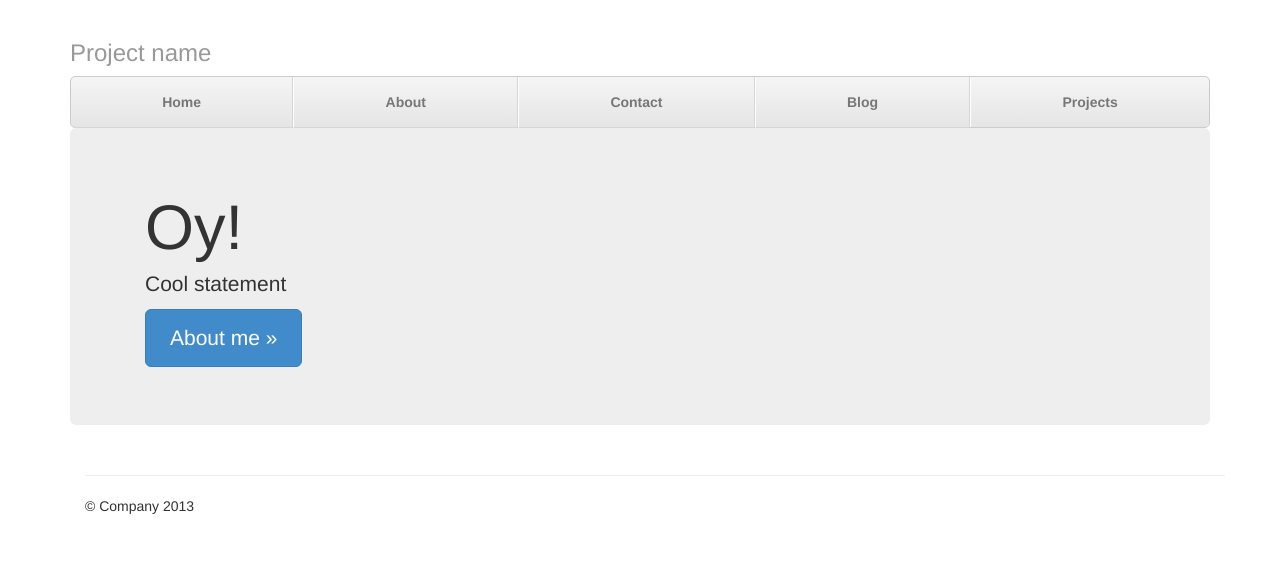
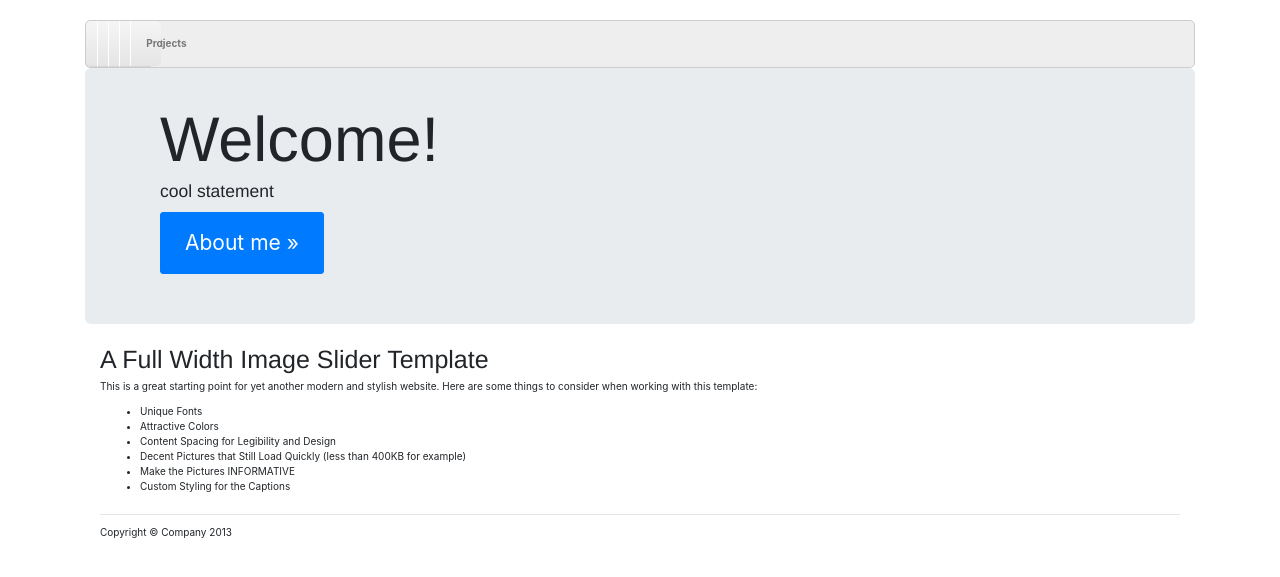
Before and after one commit to Shaynawr/portfolio-, a Django app: page / in a window 1280 px wide. Shown: the top 577 px of the page. Run offline with Django 3.2, Linux system fonts and the light colour scheme; some libraries are stand-ins or nearby versions.

Commit message:
changed my home page

```diff
--- a/templates/base.html
+++ b/templates/base.html
@@ -36,7 +36,7 @@
     <div class="container">
 
       <div class="masthead">
-        <h3 class="text-muted">Project name</h3>
+{#        <h3 class="text-muted">project name</h3>#}
         <ul class="nav nav-justified">
           <li><a href="/">Home</a></li>
           <li><a href="/about">About</a></li>
--- a/templates/index.html
+++ b/templates/index.html
@@ -1,19 +1,119 @@
 {% include 'base.html' %}
 {% load staticfiles %}
-<title>Portfél</title>
+
+<!DOCTYPE html>
+<html lang="en">
+  <head>
+    <meta charset="utf-8">
+    <meta name="viewport" content="width=device-width, initial-scale=1.0">
+    <meta name="description" content="">
+    <meta name="author" content="">
+
+    <title>Half-Page Full Width Slider Starter Template for Bootstrap</title>
+
+    <!-- Bootstrap core CSS -->
+    <link href="css/bootstrap.css" rel="stylesheet">
+
+
+
+  </head>
+
+  <body>
+
+{#    <nav class="navbar navbar-fixed-top navbar-inverse" role="navigation">#}
+{#      <div class="container">#}
+{#        <div class="navbar-header">#}
+{#          <button type="button" class="navbar-toggle" data-toggle="collapse" data-target=".navbar-ex1-collapse">#}
+{#            <span class="sr-only">Toggle navigation</span>#}
+{#            <span class="icon-bar"></span>#}
+{#            <span class="icon-bar"></span>#}
+{#            <span class="icon-bar"></span>#}
+{#          </button>#}
+{#          <a class="navbar-brand" href="index.php">Start Bootstrap</a>#}
+{#        </div>#}
+
+        <!-- Collect the nav links, forms, and other content for toggling -->
+{#        <div class="collapse navbar-collapse navbar-ex1-collapse">#}
+{#          <ul class="nav navbar-nav">#}
+{#            <li><a href="#about">About</a></li>#}
+{#            <li><a href="#services">Services</a></li>#}
+{#            <li><a href="#contact">Contact</a></li>#}
+{#          </ul>#}
+{#        </div><!-- /.navbar-collapse -->#}
+{#      </div><!-- /.container -->#}
+{#    </nav>#}
+
 
 
     <!-- Main jumbotron for a primary marketing message or call to action -->
     <div class="jumbotron">
       <div class="container">
-        <h1>Oy!</h1>
-        <p>Cool statement</p>
+        <h1>Welcome!</h1>
+        <p><h3>cool statement</h3></p>
         <p><a href ="/about" class="btn btn-primary btn-lg" role="button">About me &raquo;</a></p>
       </div>
     </div>
 
     <div class="container">
       <!-- Example row of columns -->
+
+{##}
+      <div class="row section">
+        <div class="col-lg-12">
+          <h1>A Full Width Image Slider Template</h1>
+          <p>This is a great starting point for yet another modern and stylish website. Here are some things to consider when working with this template:</p>
+          <ul>
+                  <li>Unique Fonts</li>
+                  <li>Attractive Colors</li>
+                  <li>Content Spacing for Legibility and Design</li>
+                  <li>Decent Pictures that Still Load Quickly (less than 400KB for example)</li>
+                  <li>Make the Pictures INFORMATIVE</li>
+                  <li>Custom Styling for the Captions</li>
+          </ul>
+        </div>
+      </div>
+
+      <hr>
+
+      <footer>
+        <div class="row">
+          <div class="col-lg-12">
+            <p>Copyright &copy; Company 2013</p>
+          </div>
+        </div>
+      </footer>
+
+    </div><!-- /.container -->
+
+    <!-- JavaScript -->
+    <script src="js/jquery-1.10.2.js"></script>
+    <script src="js/bootstrap.js"></script>
+
+
+  </body>
+</html>
+
+
+
+
+
+
+
+
+{#<title>Portfél</title>#}
+{##}
+{##}
+{#    <!-- Main jumbotron for a primary marketing message or call to action -->#}
+{#    <div class="jumbotron">#}
+{#      <div class="container">#}
+{#        <h1>Welcome!</h1>#}
+{#        <p><h3>cool statement</p></h3>#}
+{#        <p><a href ="/about" class="btn btn-primary btn-lg" role="button">About me &raquo;</a></p>#}
+{#      </div>#}
+{#    </div>#}
+{##}
+{#    <div class="container">#}
+{#      <!-- Example row of columns -->#}
 {#      <div class="row">#}
 {#        <div class="col-md-4">#}
 {#          <h2>Heading</h2>#}
@@ -37,19 +137,19 @@
 {#          <p><a class="btn btn-default" href="#" role="button">View details &raquo;</a></p>#}
 {#        </div>#}
 {#      </div>#}
-
-      <hr>
-
-      <footer>
-        <p>&copy; Company 2013</p>
-      </footer>
-    </div> <!-- /container -->
-
-
-    <!-- Bootstrap core JavaScript
-    ================================================== -->
-    <!-- Placed at the end of the document so the pages load faster -->
-    <script src="https://code.jquery.com/jquery-1.10.2.min.js"></script>
-    <script src="{% static 'js/bootstrap.min.js' %}"></script>
-  </body>
-</html>
+{##}
+{#      <hr>#}
+{##}
+{#      <footer>#}
+{#        <p>&copy; Company 2013</p>#}
+{#      </footer>#}
+{#    </div> <!-- /container -->#}
+{##}
+{##}
+{#    <!-- Bootstrap core JavaScript#}
+{#    ================================================== -->#}
+{#    <!-- Placed at the end of the document so the pages load faster -->#}
+{#    <script src="https://code.jquery.com/jquery-1.10.2.min.js"></script>#}
+{#    <script src="{% static 'js/bootstrap.min.js' %}"></script>#}
+{#  </body>#}
+{#</html>#}
```
Also changed, not shown: static/css/half-slider.css (added, +28 -0 lines), templates/about.html (+4 -4 lines).
